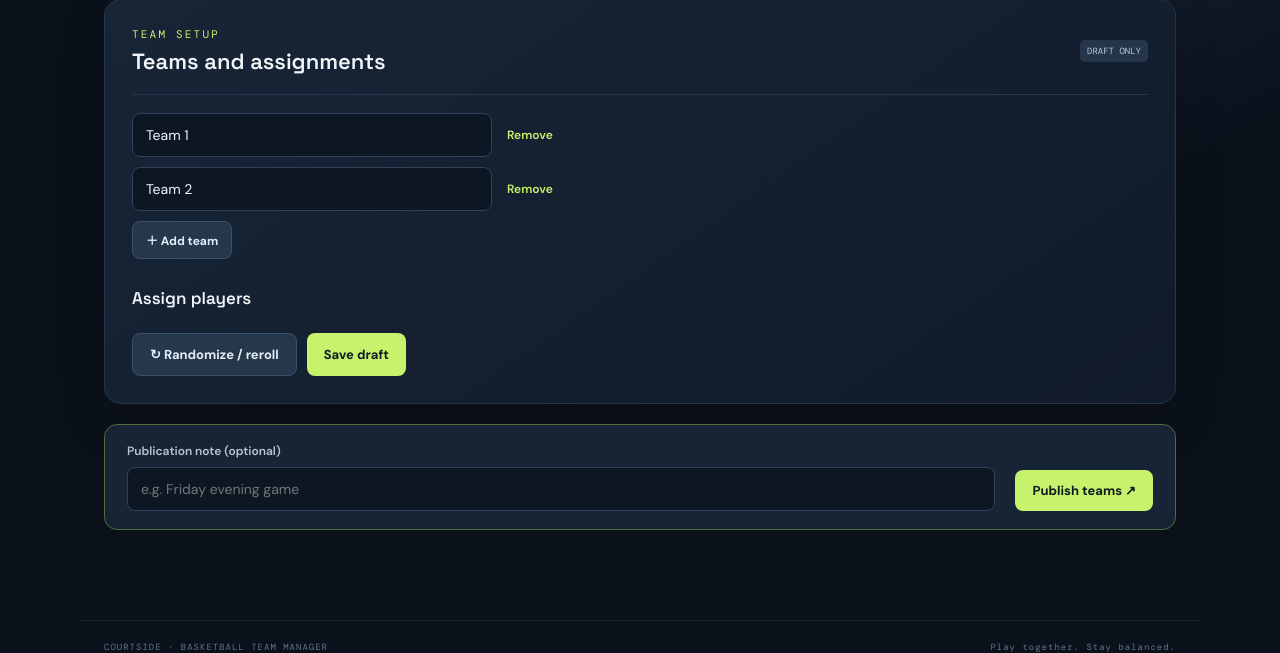
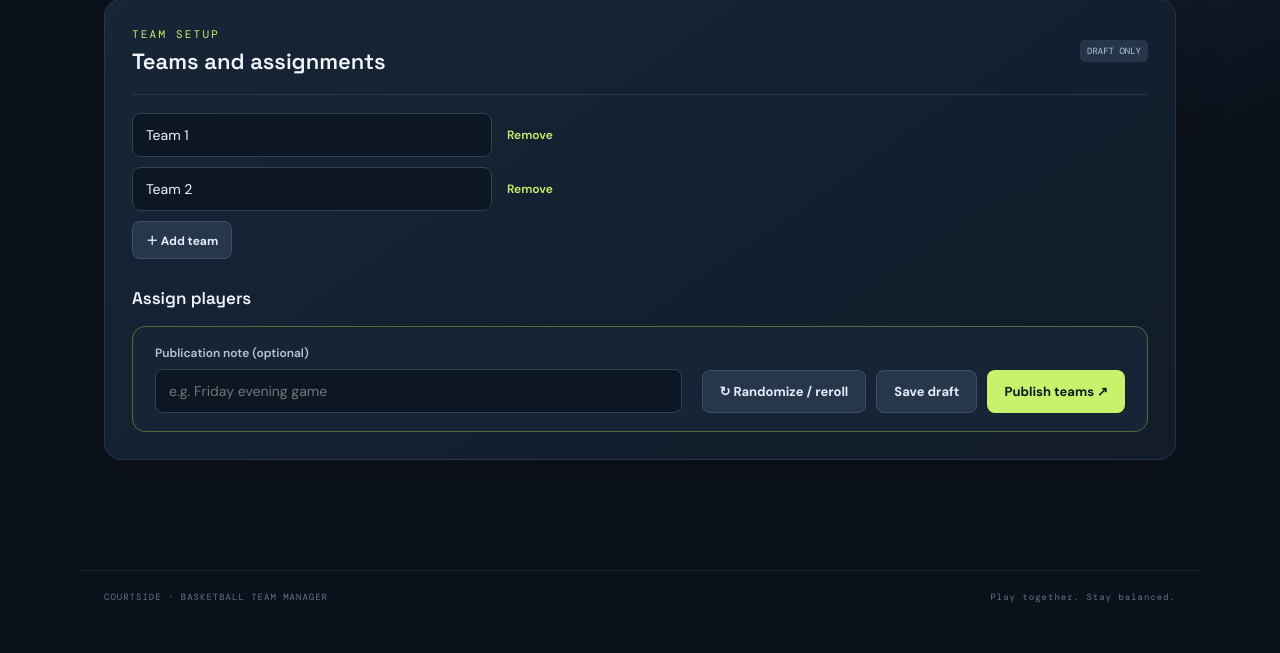
Before and after one commit to Hyagreev14/basketball-teams, a Flask app: page /manage/edit in a window 1280 px wide. Shown: the part 349-1002 px from the top of the page. After the commit the page ends 951 px from the top, so only its background shows below. Run offline with Flask 3, Linux system fonts and the light colour scheme; the visitor is signed in with stand-in values (Sample User, id 1); data comes from the database, SQL or seed files in the repository; data that the repository does not hold is empty.

Commit message:
ui: combine draft editing and publishing controls

```diff
--- a/templates/edit.html
+++ b/templates/edit.html
@@ -7,9 +7,8 @@
 <div id="team-names">{% for name in data.keys() %}<div class="team-name-row"><input name="team_name" value="{{ name }}" maxlength="40" required aria-label="Team name"><button type="button" class="text-button remove-team">Remove</button></div>{% endfor %}</div>
 <button type="button" class="btn secondary small" id="add-team">＋ Add team</button>
 <div class="editor-roster"><h3>Assign players</h3>{% for player in players %}<div class="assignment-row"><span>{{ player.name }}</span><select name="player_{{ player.id }}">{% for team in data.keys() %}<option value="{{ team }}" {% if player.name in data[team] %}selected{% endif %}>{{ team }}</option>{% endfor %}<option value="" {% if player.name.casefold() not in assigned_names %}selected{% endif %}>Unassigned</option></select></div>{% endfor %}</div>
-<div class="editor-actions"><button class="btn secondary" name="action" value="randomize" formnovalidate>↻ Randomize / reroll</button><button class="btn primary" name="action" value="save">Save draft</button></div>
+<div class="publish-bar"><label>Publication note (optional)<input name="note" maxlength="200" placeholder="e.g. Friday evening game"></label><div class="editor-actions"><button class="btn secondary" name="action" value="randomize" formnovalidate>↻ Randomize / reroll</button><button class="btn secondary" name="action" value="save">Save draft</button><button class="btn publish" name="action" value="publish">Publish teams ↗</button></div></div>
 </form>
-<form method="post" class="publish-bar"><input type="hidden" name="_csrf" value="{{ csrf_token() }}"><label>Publication note (optional)<input name="note" maxlength="200" placeholder="e.g. Friday evening game"></label><button class="btn publish" name="action" value="publish">Publish teams ↗</button></form>
 <script>
 const teamBox=document.getElementById('team-names');
 let previousNames=[...teamBox.querySelectorAll('input[name="team_name"]')].map(x=>x.value.trim());
```
